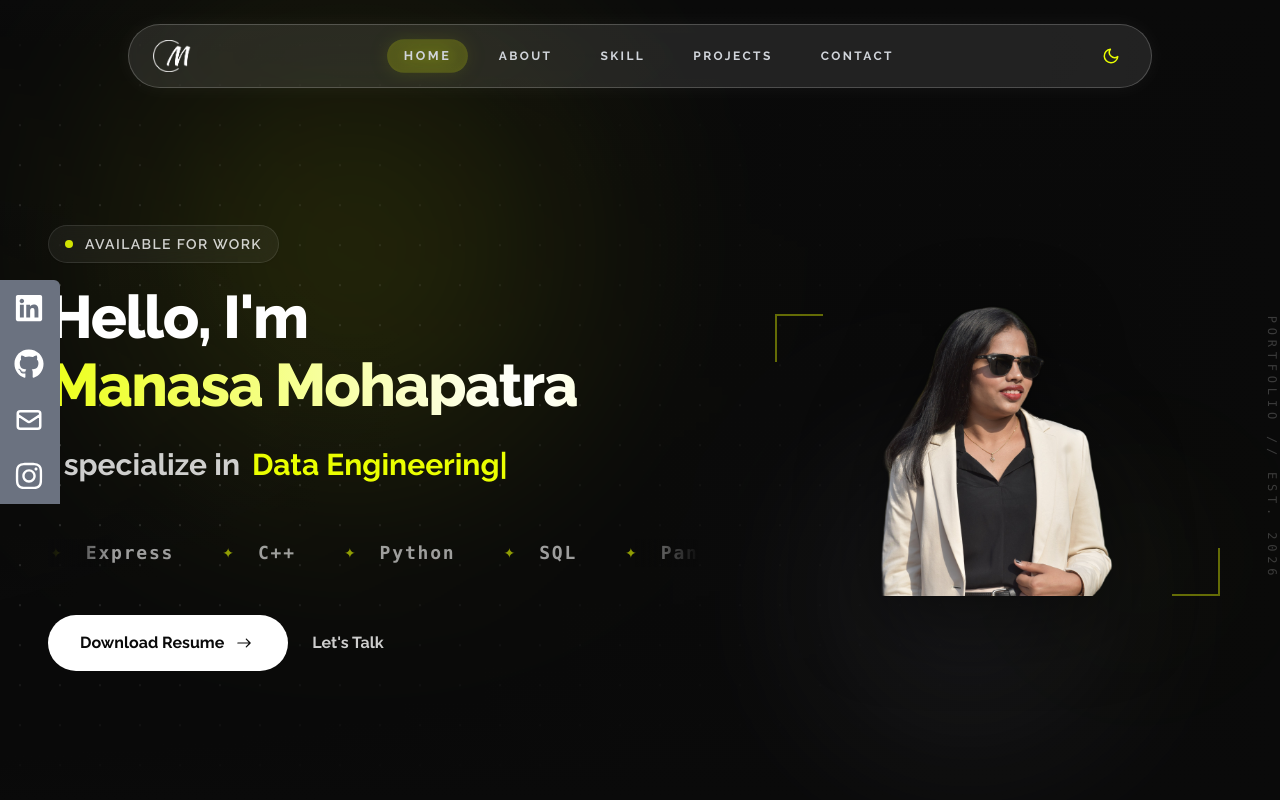
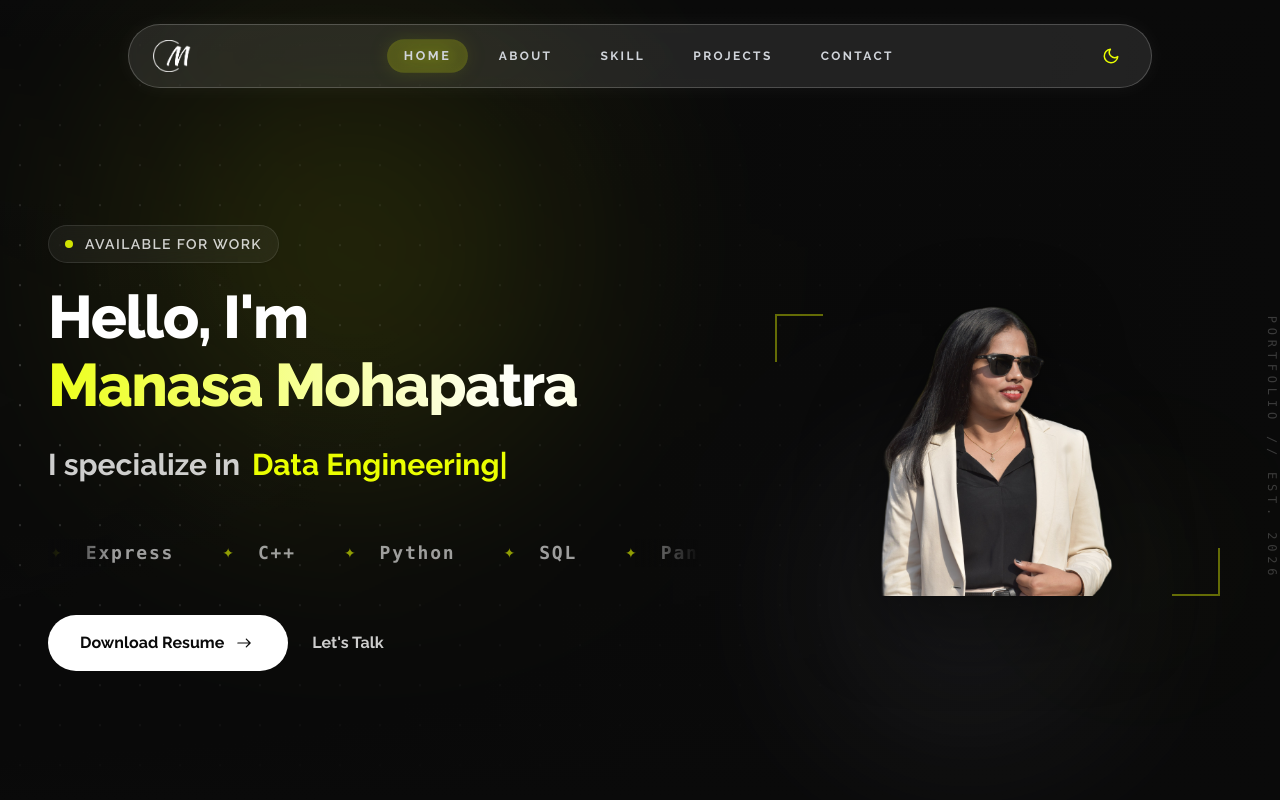
Before and after one commit to Manasamohapatra1/My_Portfolio, a React (Create React App) app: page / in a window 1280 px wide. Shown: the top 800 px of the page. Built offline with nearby package versions, Linux system fonts and the light colour scheme.

Commit message:
Replaced floating SocialLinks with a professional Footer component

```diff
--- a/src/App.js
+++ b/src/App.js
@@ -3,10 +3,10 @@ import React, { useContext } from "react";
 import NavBar from "./components/Navbar";
 import Home from "./components/Home";
 import About from "./components/About";
-import SocialLinks from "./components/SocialLinks";
 import Projects from "./components/Project";
 import Skill from "./components/Skill";
 import Contact from "./components/ContactMe";
+import Footer from "./components/Footer";
 import ThemeContext from "./theme/ThemeContext";
 
 function App() {
@@ -21,7 +21,6 @@ function App() {
       }`}
     >
       <NavBar />
-      <SocialLinks />
       <div id="home">
         <Home />
       </div>
@@ -37,6 +36,7 @@ function App() {
       <div id="contactme">
         <Contact />
       </div>
+      <Footer />
     </div>
   );
 }
--- /dev/null
+++ b/src/components/Footer.jsx
@@ -0,0 +1,59 @@
+import React from "react";
+import { FaGithub, FaLinkedin, FaInstagram } from "react-icons/fa";
+import { HiOutlineMail } from "react-icons/hi";
+
+const Footer = () => {
+  const links = [
+    {
+      id: 1,
+      child: <FaLinkedin size={24} />,
+      href: "https://www.linkedin.com/in/manasa-mohapatra-576123248/",
+      label: "LinkedIn"
+    },
+    {
+      id: 2,
+      child: <FaGithub size={24} />,
+      href: "https://github.com/Manasamohapatra1",
+      label: "GitHub"
+    },
+    {
+      id: 3,
+      child: <HiOutlineMail size={24} />,
+      href: "mailto:mohapatramanasa1@gmail.com",
+      label: "Email"
+    },
+    {
+      id: 4,
+      child: <FaInstagram size={24} />,
+      href: "https://www.instagram.com/manasa_mohapatra_/l",
+      label: "Instagram"
+    },
+  ];
+
+  return (
+    <footer className="w-full py-8 border-t border-gray-200 dark:border-white/10 bg-white/5 dark:bg-[#0a0a0a]/50 backdrop-blur-md">
+      <div className="max-w-5xl mx-auto px-6 flex flex-col md:flex-row justify-between items-center gap-6">
+        <p className="text-[10px] md:text-xs font-black text-gray-400 dark:text-gray-500 tracking-[0.2em] uppercase">
+          © {new Date().getFullYear()} Manasa Mohapatra
+        </p>
+
+        <ul className="flex items-center gap-8">
+          {links.map(({ id, child, href, label }) => (
+            <li key={id} className="group relative cursor-pointer text-gray-400 dark:text-gray-500 hover:text-black dark:hover:text-[#eaff00] hover:scale-110 transition-all duration-300">
+              <a
+                href={href}
+                target="_blank"
+                rel="noreferrer"
+                aria-label={label}
+              >
+                {child}
+              </a>
+            </li>
+          ))}
+        </ul>
+      </div>
+    </footer>
+  );
+};
+
+export default Footer;
--- a/src/components/SocialLinks.jsx
+++ /dev/null
@@ -1,74 +0,0 @@
-import React from "react";
-import { FaGithub, FaLinkedin, FaInstagram } from "react-icons/fa";
-import { HiOutlineMail } from "react-icons/hi";
-
-const SocialLinks = () => {
-  const links = [
-    {
-      id: 1,
-      child: (
-        <>
-          LinkedIn <FaLinkedin size={30} />
-        </>
-      ),
-      href: "https://www.linkedin.com/in/manasa-mohapatra-576123248/",
-      style: "rounded-tr-md",
-    },
-    {
-      id: 2,
-      child: (
-        <>
-          GitHub <FaGithub size={30} />
-        </>
-      ),
-      href: "https://github.com/Manasamohapatra1",
-    },
-    {
-      id: 3,
-      child: (
-        <>
-          Mail <HiOutlineMail size={30} />
-        </>
-      ),
-      href: "mailto:mohapatramanasa1@gmail.com",
-    },
-    {
-      id: 4,
-      child: (
-        <>
-          Instagram <FaInstagram size={30} />
-        </>
-      ),
-      href: "https://www.instagram.com/manasa_mohapatra_/l",
-    },
-  ];
-
-  return (
-    <div className="hidden lg:flex flex-col top-[35%] left-0 fixed z-50">
-      <ul>
-        {links.map(({ id, child, href, style, download }) => (
-          <li
-            key={id}
-            className={
-              "flex justify-between items-center w-40 h-14 px-4 ml-[-100px] hover:ml-[-10px] hover:rounded-md duration-300 bg-gray-500" +
-              " " +
-              style
-            }
-          >
-            <a
-              href={href}
-              className="flex justify-between items-center w-full text-white"
-              download={download}
-              target="_blank"
-              rel="noreferrer"
-            >
-              {child}
-            </a>
-          </li>
-        ))}
-      </ul>
-    </div>
-  );
-};
-
-export default SocialLinks;
```
